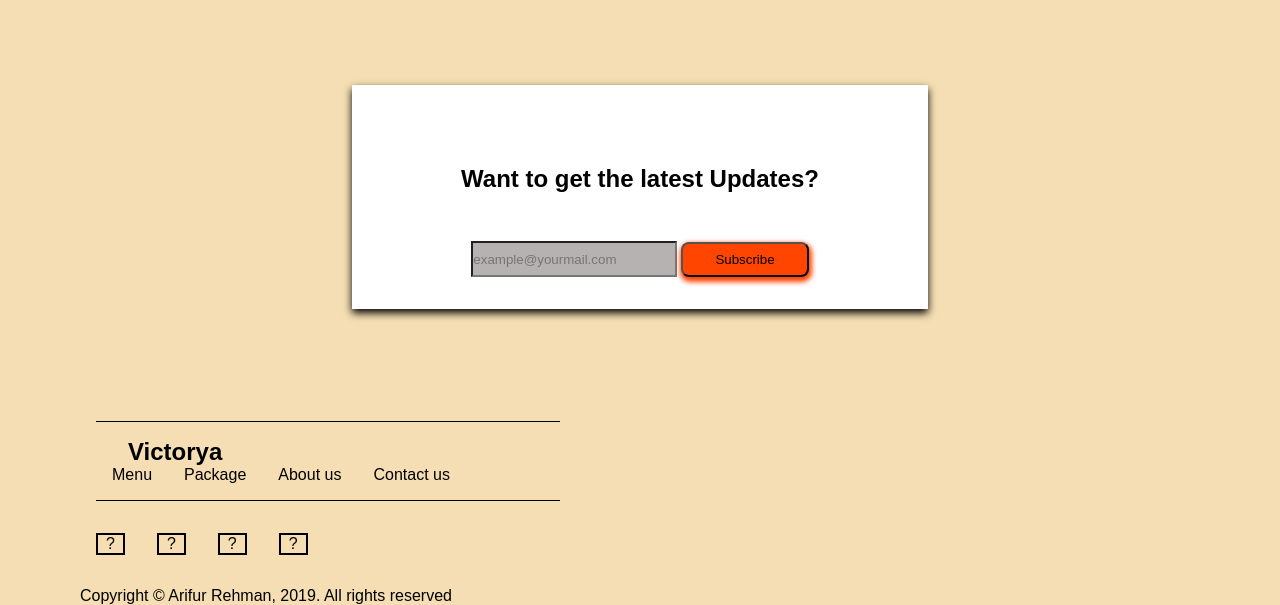
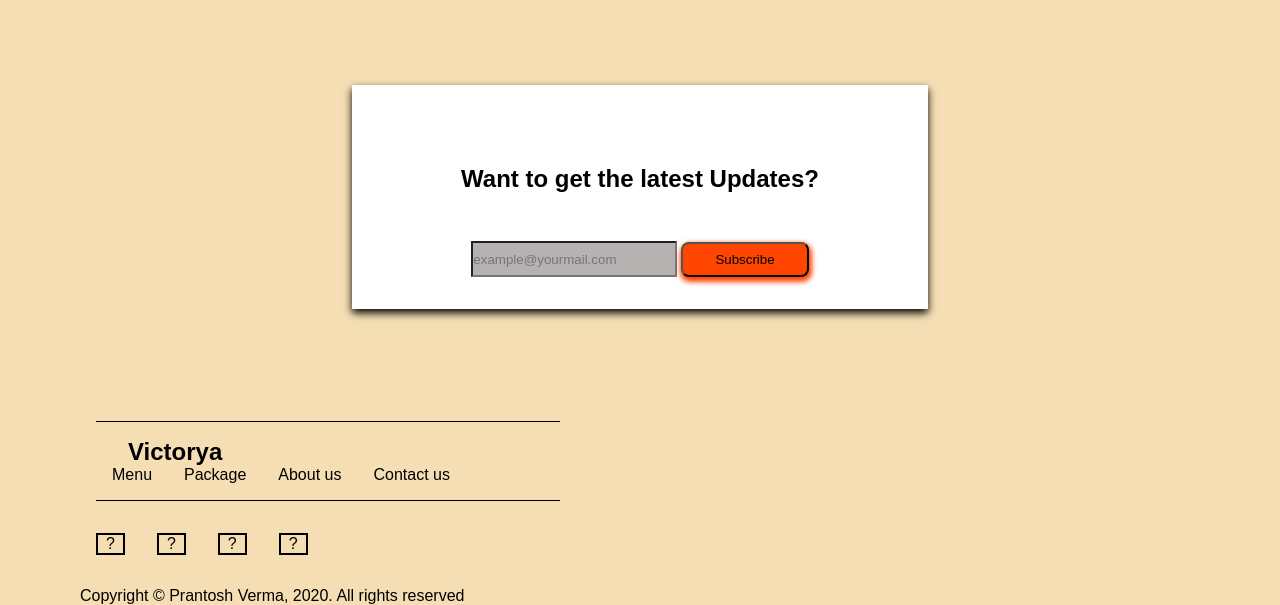
Before and after one commit to leo1104/webpage1, a plain HTML site: page index.html in a window 1280 px wide. Shown: the part 3173-3778 px from the top of the page. Drawn offline with Linux system fonts and the light colour scheme.

Commit message:
changed footer

```diff
--- a/index.html
+++ b/index.html
@@ -214,7 +214,7 @@
         </div>
     </section>
 
-    <footer class="footer">Copyright &copy; Arifur Rehman, 2019. All rights reserved </footer>
+    <footer class="footer">Copyright &copy; Prantosh Verma, 2020. All rights reserved </footer>
 
 </body>
 
```
